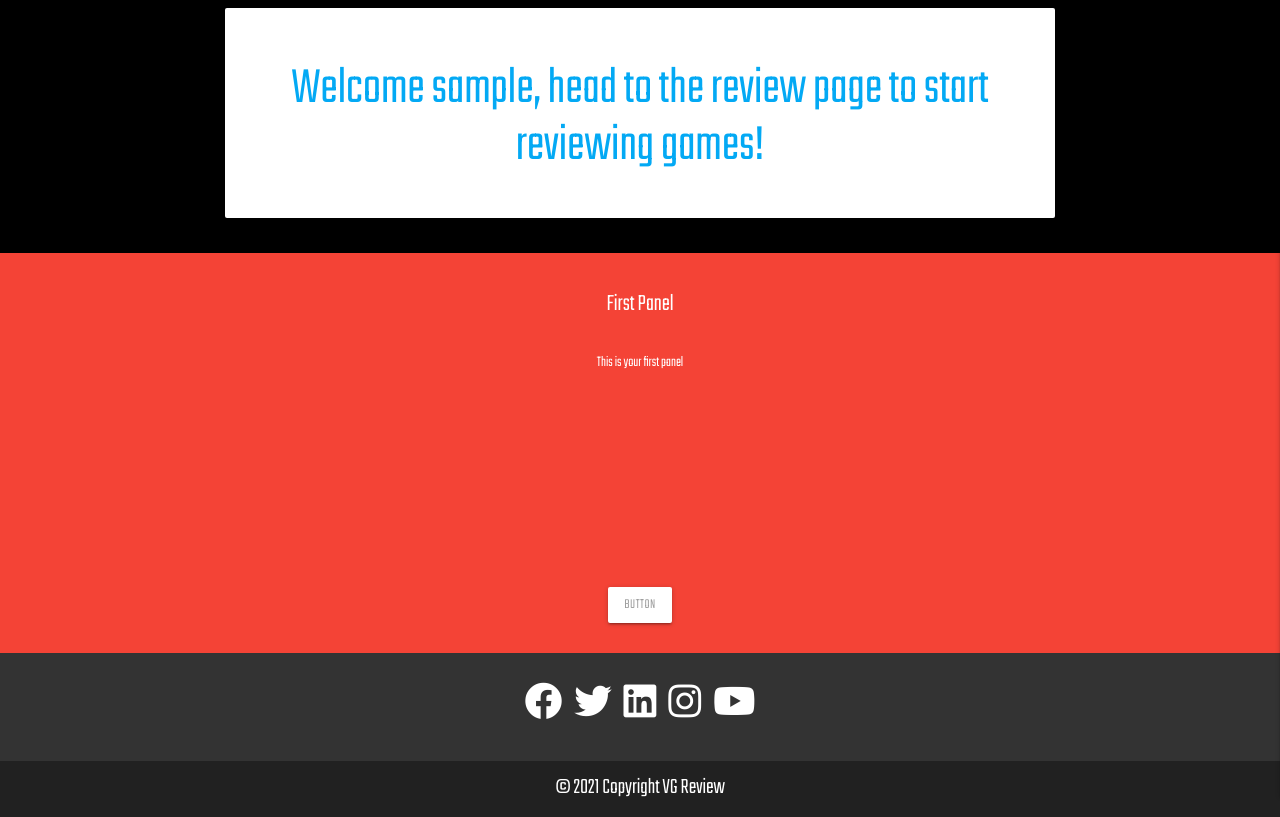
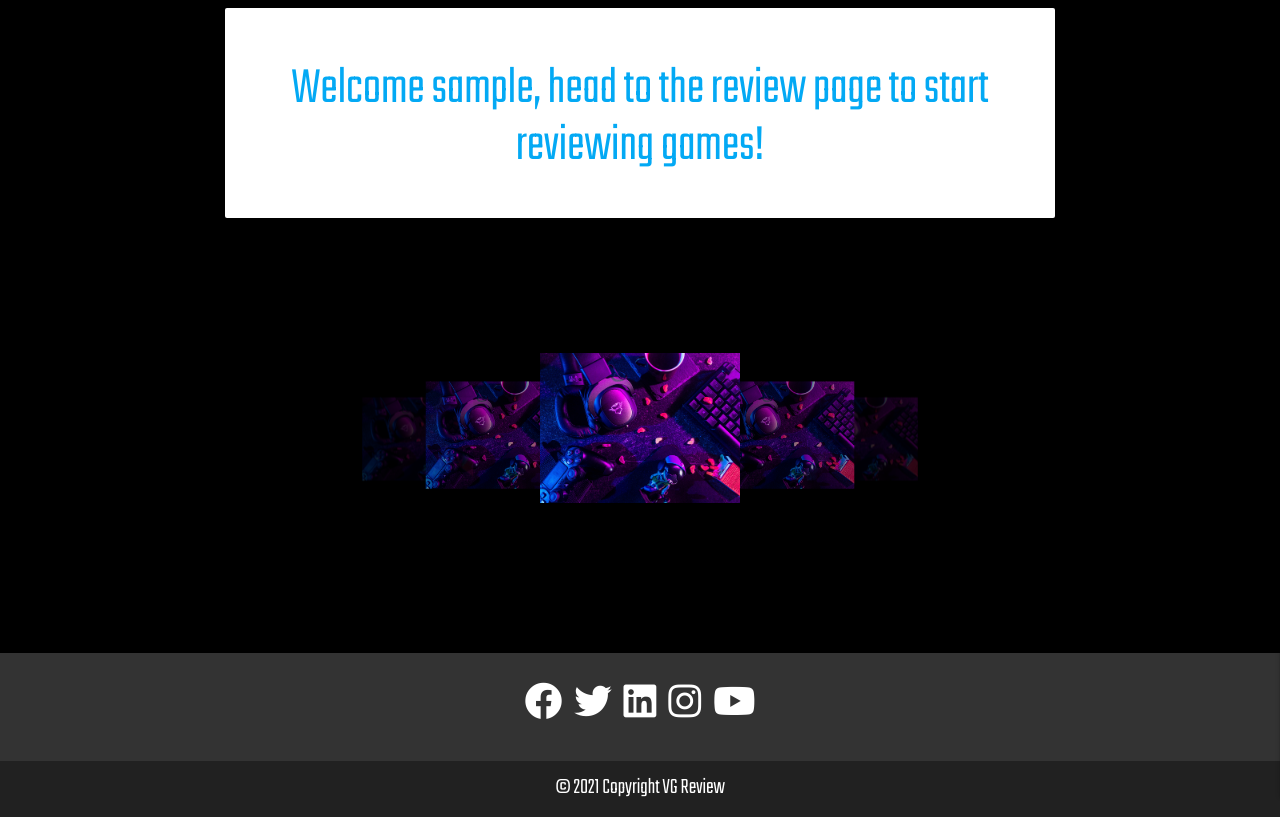
Before and after one commit to Code-Institute-Submissions/joshhunt1991-Milestone_3_AprResub, a Flask app: page /home/1 in a window 1280 px wide. Shown: the part 64-881 px from the top of the page. Run offline with Flask 2, Linux system fonts and the light colour scheme; the visitor is signed in with stand-in values (Sample User, id 1); a database or web service that is not in the repository returns one stand-in record (values such as "Sample title"); some libraries are stand-ins or nearby versions.

Commit message:
added image slider to be filled with images of recent reviews

```diff
--- a/static/js/script.js
+++ b/static/js/script.js
@@ -5,4 +5,11 @@
 $(document).ready(function () {
     $(".sidenav").sidenav({edge: "right"});
     $('.carousel').carousel();
+
+// function for automatic recent review image slider
+
+    setInterval(function(){
+        $('.carousel').carousel('next');
+
+    }, 4000);
 });
--- a/templates/home.html
+++ b/templates/home.html
@@ -16,26 +16,12 @@
 
     <!-- recent reviews carousel -->
 
-<div class="carousel carousel-slider center">
-    <div class="carousel-fixed-item center">
-      <a class="btn waves-effect white grey-text darken-text-2">button</a>
-    </div>
-    <div class="carousel-item red white-text" href="#one!">
-      <h2>First Panel</h2>
-      <p class="white-text">This is your first panel</p>
-    </div>
-    <div class="carousel-item amber white-text" href="#two!">
-      <h2>Second Panel</h2>
-      <p class="white-text">This is your second panel</p>
-    </div>
-    <div class="carousel-item green white-text" href="#three!">
-      <h2>Third Panel</h2>
-      <p class="white-text">This is your third panel</p>
-    </div>
-    <div class="carousel-item blue white-text" href="#four!">
-      <h2>Fourth Panel</h2>
-      <p class="white-text">This is your fourth panel</p>
-    </div>
+<div class="carousel">
+    <a class="carousel-item" href="#one!"><img src="{{ url_for('static', filename='images/landing.png') }}"></a>
+    <a class="carousel-item" href="#two!"><img src="{{ url_for('static', filename='images/landing.png') }}"></a>
+    <a class="carousel-item" href="#three!"><img src="{{ url_for('static', filename='images/landing.png') }}"></a>
+    <a class="carousel-item" href="#four!"><img src="{{ url_for('static', filename='images/landing.png') }}"></a>
+    <a class="carousel-item" href="#five!"><img src="{{ url_for('static', filename='images/landing.png') }}"></a>
   </div>
 
 {% endblock %}
```
